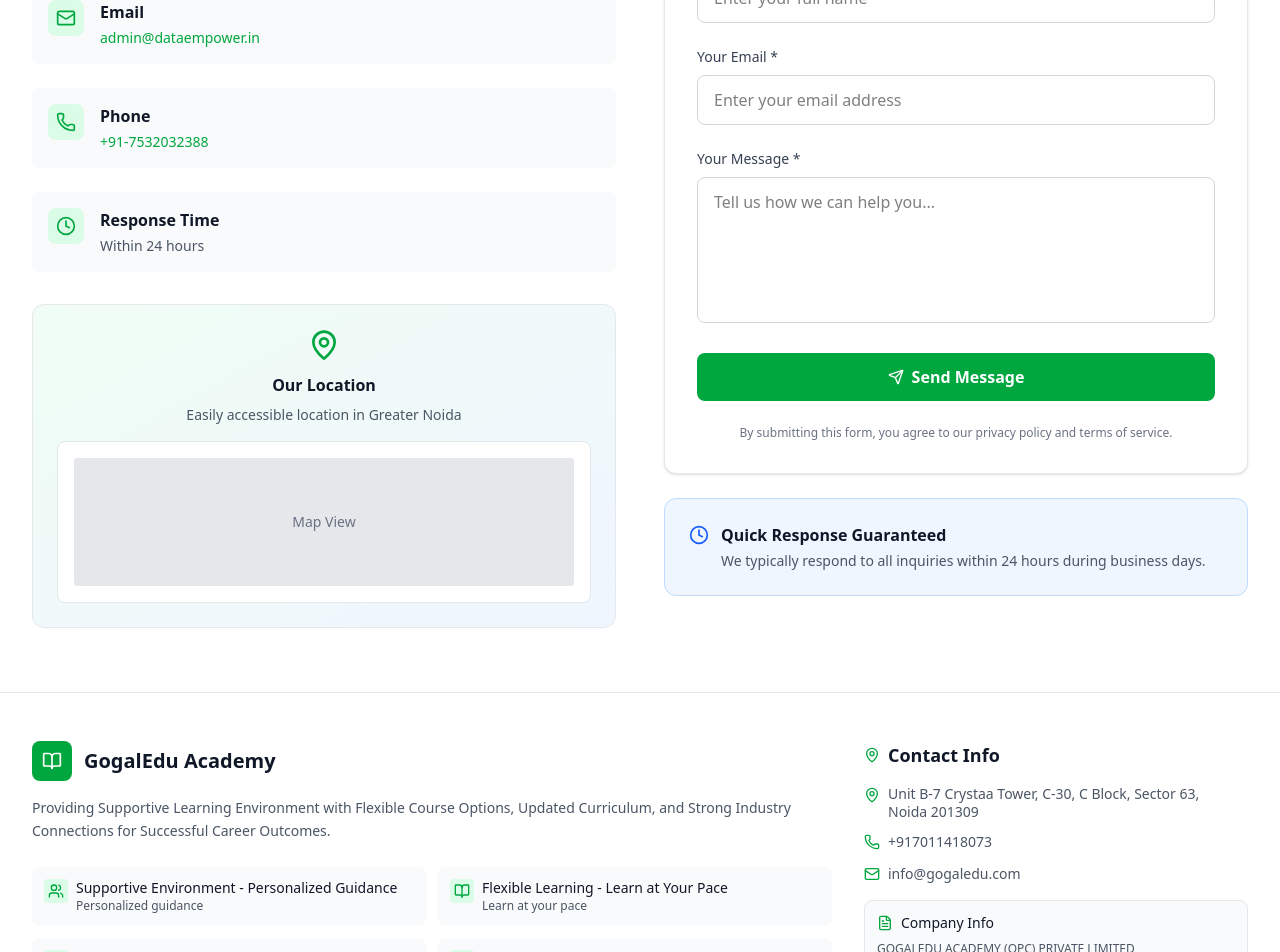
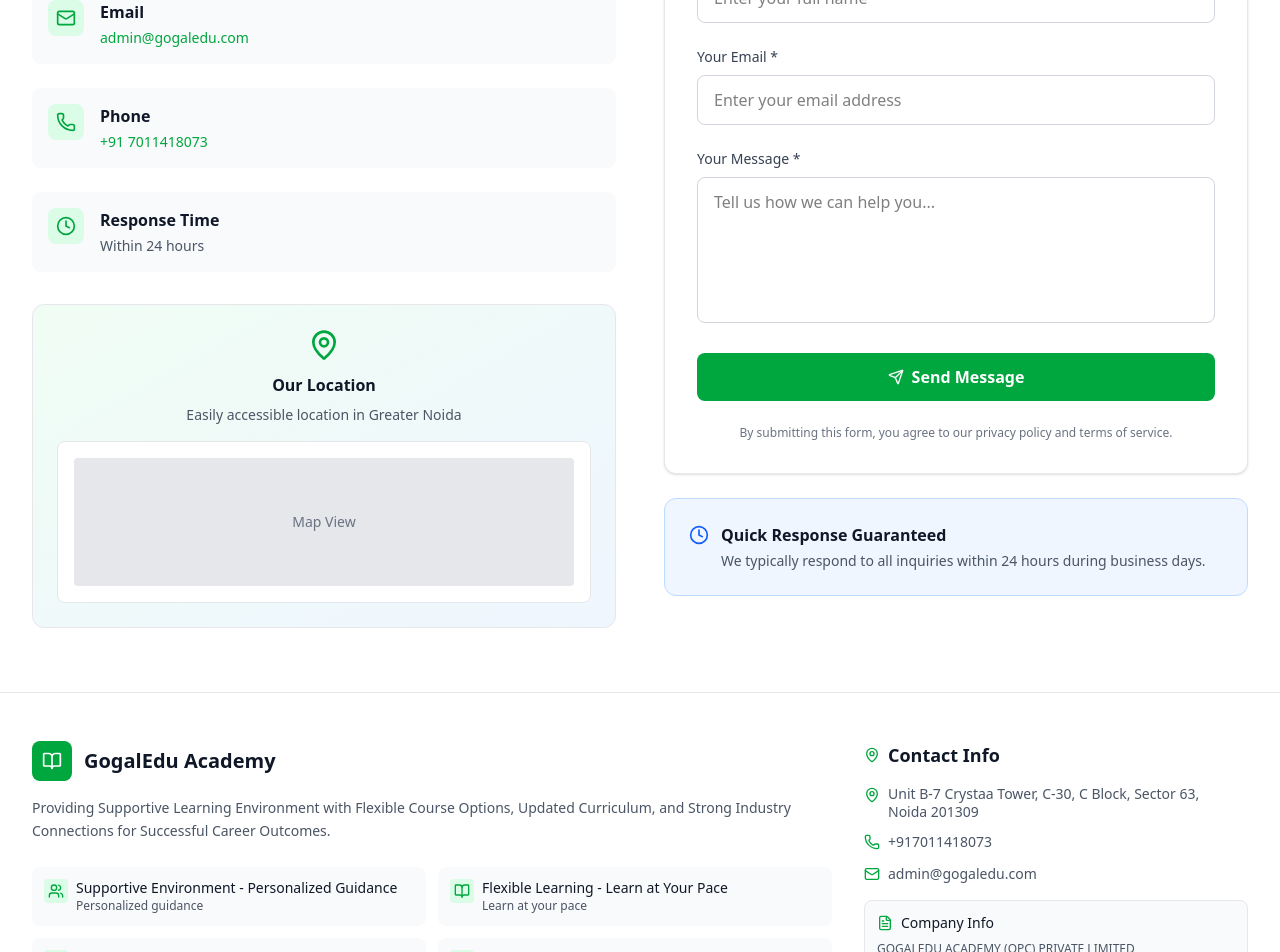
Before and after one commit to Eklak-Alam/Gogaledu, a Next.js app: page /contact in a window 1280 px wide. Shown: the part 500-1452 px from the top of the page. Built offline with nearby package versions, Linux system fonts and the light colour scheme.

Commit message:
email changed confirm

```diff
--- a/app/contact/page.jsx
+++ b/app/contact/page.jsx
@@ -55,20 +55,20 @@
     {
       icon: MapPin,
       title: "Address",
-      content: "Sector 16B-Near SKS World School, Greater Noida, West 201318",
+      content: "Unit B-7 Crystaa Tower, C-30, C Block, Sector 63, Noida 201309",
       link: null
     },
     {
       icon: Mail,
       title: "Email",
-      content: "admin@dataempower.in",
-      link: "mailto:admin@dataempower.in"
+      content: "admin@gogaledu.com",
+      link: "mailto:admin@gogaledu.com"
     },
     {
       icon: Phone,
       title: "Phone",
-      content: "+91-7532032388",
-      link: "tel:+917532032388"
+      content: "+91 7011418073",
+      link: "tel:+917011418073"
     },
     {
       icon: Clock,
--- a/components/Footer.jsx
+++ b/components/Footer.jsx
@@ -150,11 +150,11 @@
               </a>
 
               <a
-                href="mailto:info@gogaledu.com"
+                href="mailto:admin@gogaledu.com"
                 className="flex items-center space-x-2 text-gray-600 hover:text-green-600 transition-colors duration-200"
               >
                 <Mail className="w-4 h-4 text-green-600 shrink-0" />
-                <span className="text-xs sm:text-sm">info@gogaledu.com</span>
+                <span className="text-xs sm:text-sm">admin@gogaledu.com</span>
               </a>
             </div>
 
```
